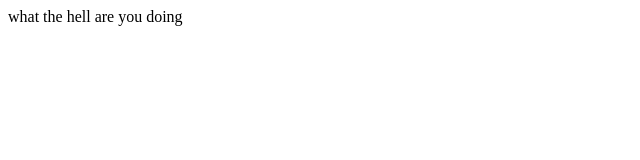
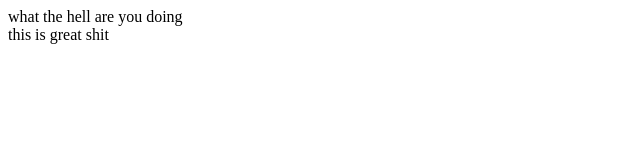
Before and after one commit to chamroy/oct-19, a plain HTML site: page index.html in a window 1280 px wide. Shown: the full height of the page, 0-640 px from the left. Drawn offline with Linux system fonts and the light colour scheme.

Commit message:
one sentence has been added

```diff
--- a/index.html
+++ b/index.html
@@ -8,5 +8,7 @@
 </head>
 <body>
     <div>what the hell are you doing</div>
+
+    this is great shit
 </body>
 </html>
```
